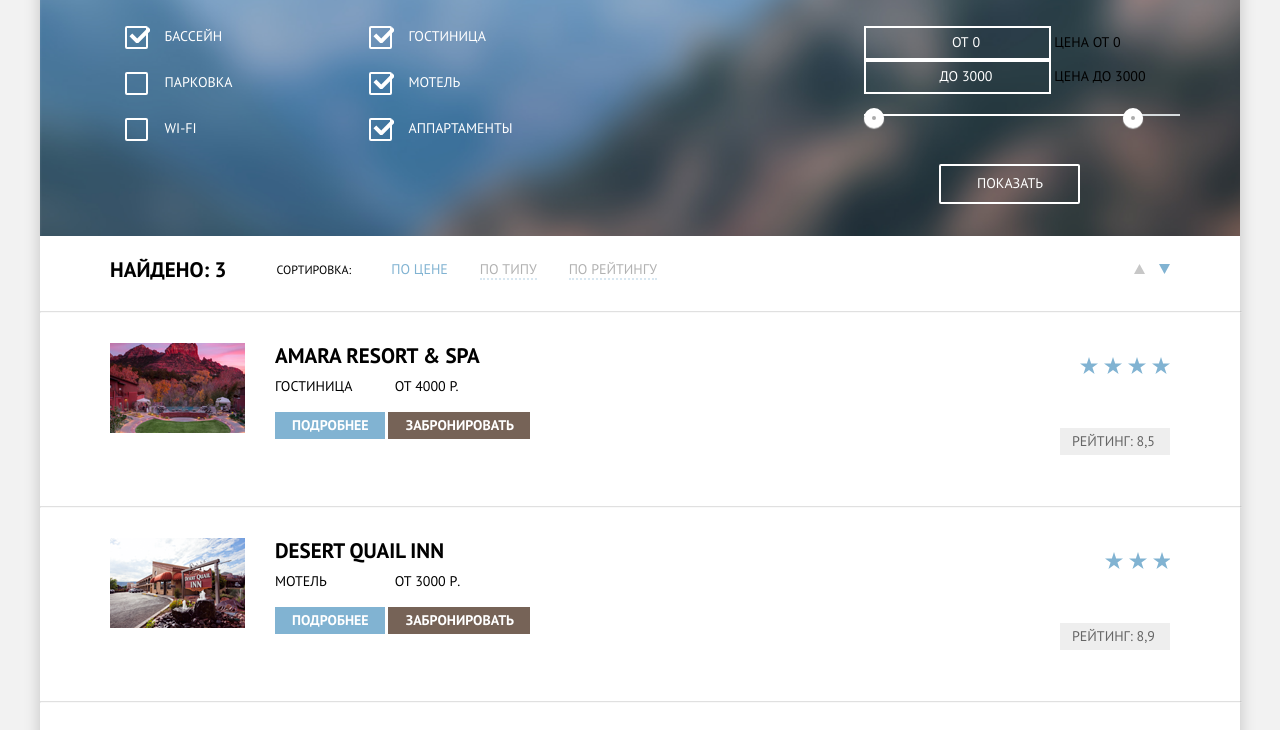
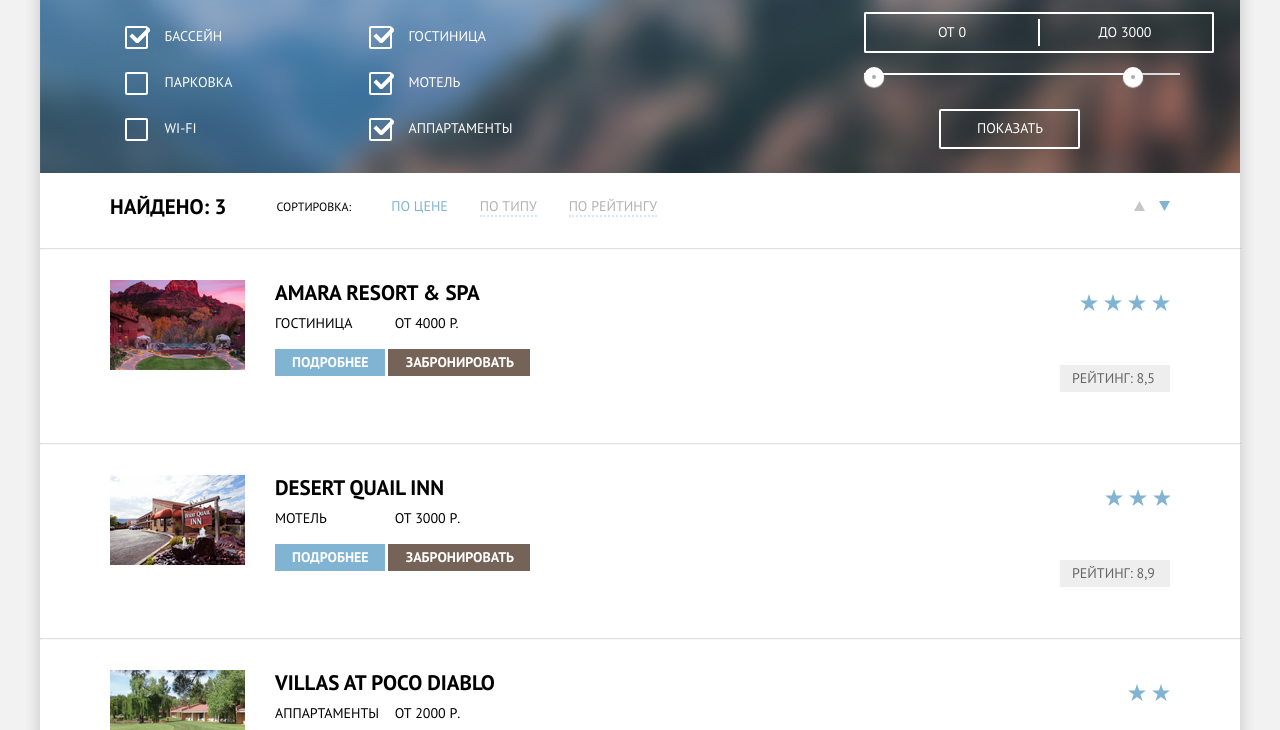
Before and after one commit to mikkeymi/1174513-sedona-28, a plain HTML site: page inner.html in a window 1280 px wide. Shown: the part 112-842 px from the top of the page. Drawn offline with Linux system fonts and the light colour scheme.

Commit message:
оформление декоративных элементов

```diff
--- a/css/style.css
+++ b/css/style.css
@@ -462,7 +462,6 @@ body{
 	padding-left: 72px;
 	padding-right: 72px;
 	padding-top: 27px;
-	padding-bottom: 32px;
 }
 .filters ul{
 	margin: 0;
@@ -514,14 +513,47 @@ legend{
 	height: 16px;
 	background-image: url(../img/check.svg);
 }
+.price legend{
+	margin: 0;
+	padding:0;
+	padding-bottom: 10px;
+}
+.range{
+	display: flex;
+}
 
-.price input{
+.range::before{
+	content: "";
+	width: 2px;
+	background-color: var(--white-color);
+	margin-bottom: 7px;
+	margin-top: 7px;
+	margin-left: -1px;
+	margin-right: -1px;
+}
+.range  input{
+	padding-top: 10px;
+	text-transform: uppercase;
 	background-color: transparent;
 	color: var(--white-color);
 	border: 2px solid var(--white-color);
 	text-align: center;
 	text-transform: uppercase;
-	padding:6px 2px 8px 20px;
+	padding:8px 6px 8px 6px;
+	font-size: 14px;
+	line-height: 21px;
+}
+.range input:focus{
+	border-color: var(--accent-color);
+}
+.range input:first-child{
+	border-radius: 2px 0 0 2px;
+	border-right: 0;
+	order: -1;
+}
+.range input:last-child{
+	border-radius: 0 2px 2px 0;
+	border-left: none;
 }
 .checkbox_filters li{
 	color: var(--white-color);
@@ -542,6 +574,7 @@ legend{
 	font-weight: normal;
 	border-radius: 2px;
 	align-self: center;
+	margin-top: 22px;
 }
 .show_results_btn:hover{
 	background: var(--white-color);
@@ -728,7 +761,6 @@ legend{
 	width: 93px;
 	height: 17px;
 	margin-left: auto;
-
 }
 .rating .stars-3{
 	width: 68px;
@@ -746,7 +778,7 @@ legend{
 
 .range-controls {
   position: relative;
-  height: 41px;
+  height: 5px;
   width: 316px;
   border-radius: 5px;
 }
--- a/inner.html
+++ b/inner.html
@@ -72,11 +72,11 @@
 <div class="block">
 		<fieldset class="price">
 			<legend>стоимость в сутки (P):</legend>
-				<input  aria-hidden="true" id="range_min" type="text" name="range_min" value="от 0">
-					<label  for="range_min">цена от 0</label>
-				<input aria-hidden="true" id="range_max" type="text" name="range_max" value="до 3000">
-					<label for="range_max">цена до 3000</label>
+			<div class="range">
+				<input  area-label="цена от" type="text" name="range_min" value="от 0">
 
+				<input area-label="цена до" type="text" name="range_max" value="до 3000">
+			</div>
 
         <div class="range-filter">
           <div class="range-controls">
@@ -92,19 +92,13 @@
         </div>
 		</fieldset>
 		<button class="show_results_btn" type="sumbit">Показать</button>
-	</div>
+</div>
 
     </form>
 
 
 
-			 <!-- тут пытается появиться искусственный ползунок -->
-			<!--  <div class="slider">
-			 	<button aria-hidden="true" type="button">
-			 	</button>
-			 	<button aria-hidden="true" type="button">
-			 	</button>
-			 </div> -->
+
 
 
 	<section class="result">
--- /dev/null
+++ b/js/script.js
@@ -0,0 +1 @@
+let closeForm = document.querySelector(".class")
--- /dev/null
+++ b/untitled.js
@@ -0,0 +1 @@
+let closeForm = document.querySelector(".class")
```
Also changed, not shown: index.html (+2 -3 lines), zzz.svg (deleted).
